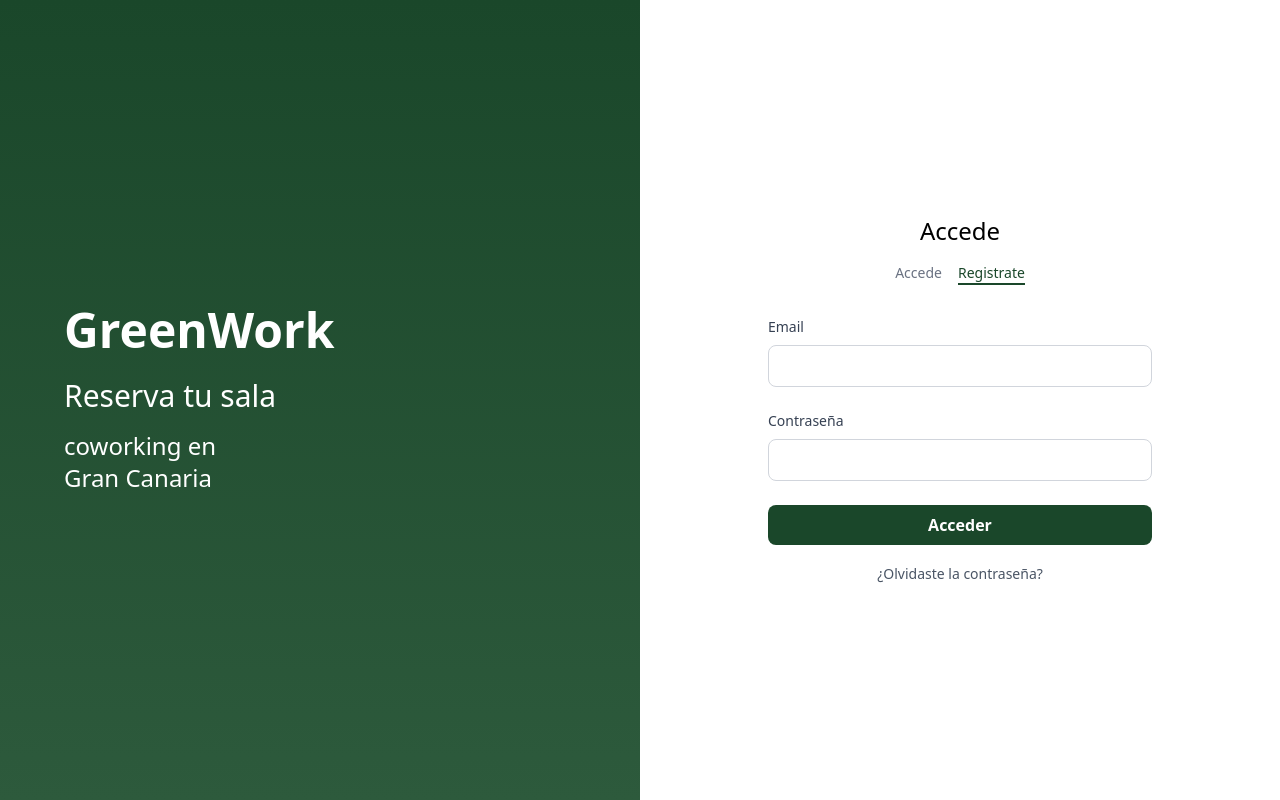
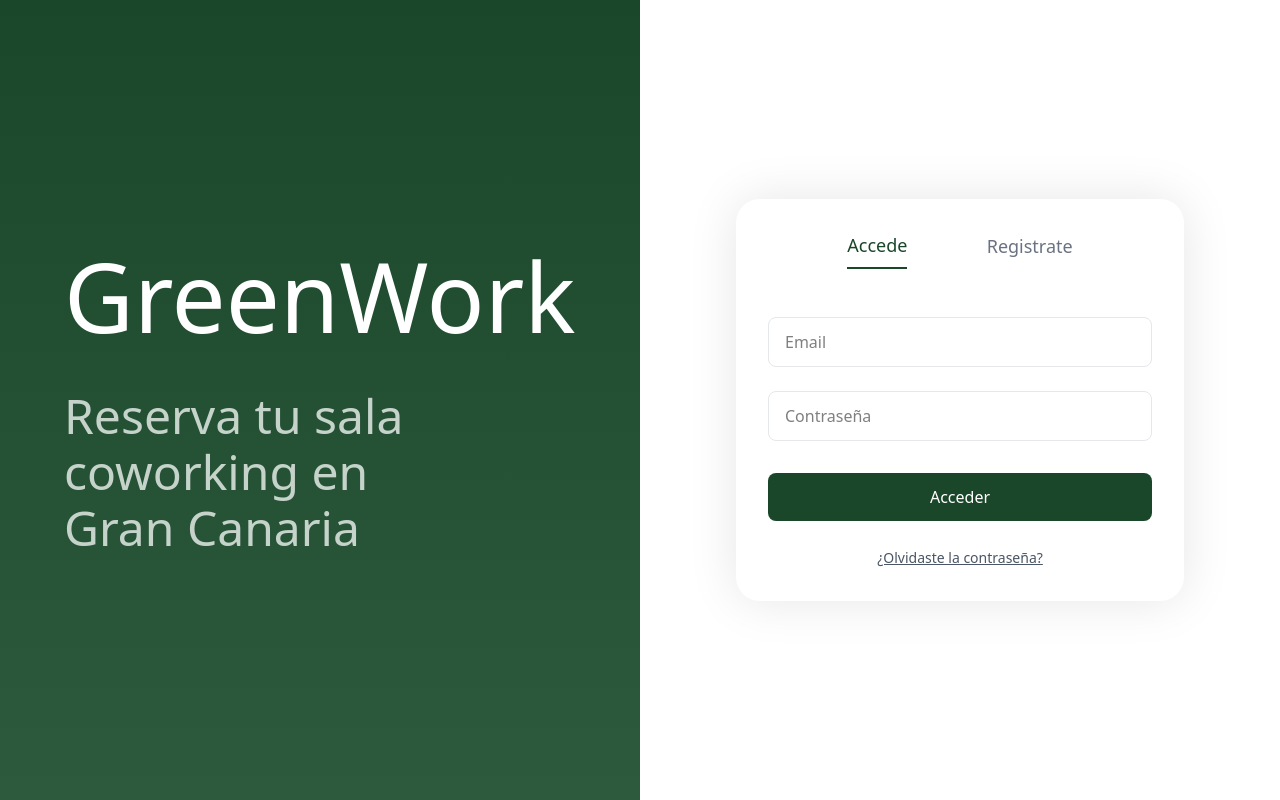
Before and after one commit to giovanny1029/greenwork_frontend, a React (Vite) app: page /login in a window 1280 px wide. Built offline with nearby package versions, Linux system fonts and the light colour scheme.

Commit message:
feature: login

```diff
--- a/src/screens/Login/components/LoginForm.tsx
+++ b/src/screens/Login/components/LoginForm.tsx
@@ -1,51 +1,116 @@
 import { JSX, useState } from 'react'
 
 interface LoginFormProps {
-  onSubmit: (email: string, password: string) => void
+  activeTab: 'login' | 'register'
+  onLogin: (email: string, password: string) => void
+  onRegister: (first_name: string, last_name: string, email: string, password: string) => void
 }
 
-const LoginForm = ({ onSubmit }: LoginFormProps): JSX.Element => {
-  const [email, setEmail] = useState('')
-  const [password, setPassword] = useState('')
+const LoginForm = ({ activeTab, onLogin, onRegister }: LoginFormProps): JSX.Element => {
+  const [loginEmail, setLoginEmail] = useState('')
+  const [loginPassword, setLoginPassword] = useState('')
 
-  const handleSubmit = (e: React.FormEvent) => {
+  const [firstName, setFirstName] = useState('')
+  const [lastName, setLastName] = useState('')
+  const [registerEmail, setRegisterEmail] = useState('')
+  const [registerPassword, setRegisterPassword] = useState('')
+
+  const handleLoginSubmit = (e: React.FormEvent) => {
     e.preventDefault()
-    onSubmit(email, password)
+    onLogin(loginEmail, loginPassword)
+  }
+
+  const handleRegisterSubmit = (e: React.FormEvent) => {
+    e.preventDefault()
+    onRegister(firstName, lastName, registerEmail, registerPassword)
+  }
+
+  if (activeTab === 'login') {
+    return (
+      <form onSubmit={handleLoginSubmit} className="w-full max-w-md">
+        <div className="mb-6">
+          <input
+            type="email"
+            id="login-email"
+            placeholder="Email"
+            value={loginEmail}
+            onChange={(e) => setLoginEmail(e.target.value)}
+            className="w-full px-4 py-3 rounded-lg border border-gray-200 focus:outline-none focus:ring-1 focus:ring-[#1a472a] focus:border-[#1a472a]"
+            required
+          />
+        </div>
+        <div className="mb-8">
+          <input
+            type="password"
+            id="login-password"
+            placeholder="Contraseña"
+            value={loginPassword}
+            onChange={(e) => setLoginPassword(e.target.value)}
+            className="w-full px-4 py-3 rounded-lg border border-gray-200 focus:outline-none focus:ring-1 focus:ring-[#1a472a] focus:border-[#1a472a]"
+            required
+          />
+        </div>
+        <button
+          type="submit"
+          className="w-full bg-[#1a472a] text-white font-medium py-3 px-4 rounded-lg hover:bg-[#2d5a3c] transition duration-300"
+        >
+          Acceder
+        </button>
+      </form>
+    )
   }
 
   return (
-    <form onSubmit={handleSubmit} className="w-full max-w-md">
+    <form onSubmit={handleRegisterSubmit} className="w-full max-w-md">
       <div className="mb-6">
-        <label htmlFor="email" className="block text-gray-700 text-sm font-medium mb-2">
-          Email
-        </label>
         <input
-          type="email"
-          id="email"
-          value={email}
-          onChange={(e) => setEmail(e.target.value)}
-          className="w-full px-4 py-2 rounded-lg border border-gray-300 focus:outline-none focus:ring-2 focus:ring-[#1a472a] focus:border-transparent"
+          type="text"
+          id="register-first-name"
+          placeholder="Nombre"
+          value={firstName}
+          onChange={(e) => setFirstName(e.target.value)}
+          className="w-full px-4 py-3 rounded-lg border border-gray-200 focus:outline-none focus:ring-1 focus:ring-[#1a472a] focus:border-[#1a472a]"
           required
         />
       </div>
       <div className="mb-6">
-        <label htmlFor="password" className="block text-gray-700 text-sm font-medium mb-2">
-          Contraseña
-        </label>
+        <input
+          type="text"
+          id="register-last-name"
+          placeholder="Apellidos"
+          value={lastName}
+          onChange={(e) => setLastName(e.target.value)}
+          className="w-full px-4 py-3 rounded-lg border border-gray-200 focus:outline-none focus:ring-1 focus:ring-[#1a472a] focus:border-[#1a472a]"
+          required
+        />
+      </div>
+      <div className="mb-6">
+        <input
+          type="email"
+          id="register-email"
+          placeholder="Email"
+          value={registerEmail}
+          onChange={(e) => setRegisterEmail(e.target.value)}
+          className="w-full px-4 py-3 rounded-lg border border-gray-200 focus:outline-none focus:ring-1 focus:ring-[#1a472a] focus:border-[#1a472a]"
+          required
+        />
+      </div>
+      <div className="mb-8">
         <input
           type="password"
-          id="password"
-          value={password}
-          onChange={(e) => setPassword(e.target.value)}
-          className="w-full px-4 py-2 rounded-lg border border-gray-300 focus:outline-none focus:ring-2 focus:ring-[#1a472a] focus:border-transparent"
+          id="register-password"
+          placeholder="Contraseña"
+          value={registerPassword}
+          onChange={(e) => setRegisterPassword(e.target.value)}
+          className="w-full px-4 py-3 rounded-lg border border-gray-200 focus:outline-none focus:ring-1 focus:ring-[#1a472a] focus:border-[#1a472a]"
           required
         />
       </div>
       <button
         type="submit"
-        className="w-full bg-[#1a472a] text-white font-bold py-2 px-4 rounded-lg hover:bg-[#2d5a3c] transition duration-300"
+        className="w-full bg-[#1a472a] text-white font-medium py-3 px-4 rounded-lg hover:bg-[#2d5a3c] transition duration-300"
       >
-        Acceder
+        Registrarse
       </button>
     </form>
   )
--- a/src/screens/Login/index.tsx
+++ b/src/screens/Login/index.tsx
@@ -1,42 +1,92 @@
-import { JSX } from 'react'
+import { JSX, useState } from 'react'
 import LoginForm from './components/LoginForm'
+import { login, register } from '../../services/auth'
 
 const Login = (): JSX.Element => {
-  const handleLogin = (email: string, password: string) => {
-    // Implement login logic here
-    console.log('Login attempt:', { email, password })
+  const [activeTab, setActiveTab] = useState<'login' | 'register'>('login')
+  const [error, setError] = useState<string | null>(null)
+
+  const handleLogin = async (email: string, password: string) => {
+    try {
+      setError(null)
+      const response = await login({ email, password })
+      console.log('Login exitoso:', response)
+      // Aquí puedes manejar el token y la información del usuario
+      // Por ejemplo, guardarlo en el localStorage y/o en un estado global
+      localStorage.setItem('token', response.token)
+    } catch (error) {
+      setError(error instanceof Error ? error.message : 'Error en el inicio de sesión')
+    }
+  }
+
+  const handleRegister = async (
+    first_name: string,
+    last_name: string,
+    email: string,
+    password: string
+  ) => {
+    try {
+      setError(null)
+      const response = await register({ first_name, last_name, email, password })
+      console.log('Registro exitoso:', response)
+      // Aquí puedes manejar el token y la información del usuario
+      localStorage.setItem('token', response.token)
+    } catch (error) {
+      setError(error instanceof Error ? error.message : 'Error en el registro')
+    }
   }
 
   return (
     <div className="min-h-screen flex bg-gradient-to-b from-[#1a472a] to-[#2d5a3c]">
-      {/* Left Panel with Logo and Text */}
       <div className="hidden lg:flex lg:w-1/2 flex-col justify-center items-start p-16 text-white">
-        <h1 className="text-5xl font-bold mb-6">GreenWork</h1>
-        <h2 className="text-3xl font-light mb-4">Reserva tu sala</h2>
-        <h3 className="text-2xl font-light">coworking en</h3>
-        <h3 className="text-2xl font-light">Gran Canaria</h3>
+        <h1 className="text-8xl font-normal mb-12">GreenWork</h1>
+        <div className="text-5xl font-light space-y-2 text-[#C5D3CA]">
+          <h2>Reserva tu sala</h2>
+          <h3>coworking en</h3>
+          <h3>Gran Canaria</h3>
+        </div>
       </div>
 
-      {/* Right Panel with Login Form */}
       <div className="w-full lg:w-1/2 flex items-center justify-center bg-white">
-        <div className="w-full max-w-md p-8">
-          <div className="text-center mb-8">
-            <h2 className="text-2xl font-medium mb-4">Accede</h2>
-            <div className="flex justify-center space-x-4 text-sm">
-              {' '}
-              <span className="text-gray-500">Accede</span>
-              <span className="text-[#1a472a] border-b-2 border-[#1a472a]">Registrate</span>
+        <div className="w-full max-w-md p-8 rounded-3xl shadow-[0_0_50px_0_rgba(0,0,0,0.1)]">
+          <div className="text-center mb-12">
+            <div className="flex justify-evenly text-lg">
+              <button
+                onClick={() => setActiveTab('login')}
+                className={`pb-2 cursor-pointer ${
+                  activeTab === 'login'
+                    ? 'text-[#1a472a] border-b-2 border-[#1a472a]'
+                    : 'text-gray-500'
+                }`}
+              >
+                Accede
+              </button>
+              <button
+                onClick={() => setActiveTab('register')}
+                className={`pb-2 cursor-pointer ${
+                  activeTab === 'register'
+                    ? 'text-[#1a472a] border-b-2 border-[#1a472a]'
+                    : 'text-gray-500'
+                }`}
+              >
+                Registrate
+              </button>
             </div>
           </div>
 
-          <LoginForm onSubmit={handleLogin} />
+          {error && (
+            <div className="mb-6 p-3 text-red-500 bg-red-50 rounded-lg text-center">{error}</div>
+          )}
 
-          <div className="mt-4 text-center">
-            {' '}
-            <a href="#" className="text-sm text-gray-600 hover:text-[#1a472a]">
-              ¿Olvidaste la contraseña?
-            </a>
-          </div>
+          <LoginForm activeTab={activeTab} onLogin={handleLogin} onRegister={handleRegister} />
+
+          {activeTab === 'login' && (
+            <div className="mt-6 text-center">
+              <a href="#" className="text-sm text-gray-600 hover:text-[#1a472a] underline">
+                ¿Olvidaste la contraseña?
+              </a>
+            </div>
+          )}
         </div>
       </div>
     </div>
--- /dev/null
+++ b/src/services/auth.ts
@@ -0,0 +1,56 @@
+import axios from 'axios'
+
+interface LoginCredentials {
+  email: string
+  password: string
+}
+
+interface RegisterData {
+  first_name: string
+  last_name: string
+  email: string
+  password: string
+}
+
+interface AuthResponse {
+  token: string
+  user: {
+    id: string
+    first_name: string
+    last_name: string
+    email: string
+  }
+}
+
+interface ErrorResponse {
+  message: string
+}
+
+const API_URL = import.meta.env.VITE_API_URL
+
+const api = axios.create({
+  baseURL: API_URL,
+  headers: {
+    'Content-Type': 'application/json'
+  }
+})
+
+export const login = async (credentials: LoginCredentials): Promise<AuthResponse> => {
+  try {
+    const { data } = await api.post<AuthResponse>('/users/login', credentials)
+    return data
+  } catch (error: any) {
+    const errorMessage = error?.response?.data?.message || 'Error en la autenticación'
+    throw new Error(errorMessage)
+  }
+}
+
+export const register = async (data: RegisterData): Promise<AuthResponse> => {
+  try {
+    const response = await api.post<AuthResponse>('/users/register', data)
+    return response.data
+  } catch (error: any) {
+    const errorMessage = error?.response?.data?.message || 'Error en el registro'
+    throw new Error(errorMessage)
+  }
+}
```
Also changed, not shown: 1 other file (tests, documents, lock files or other folders).
